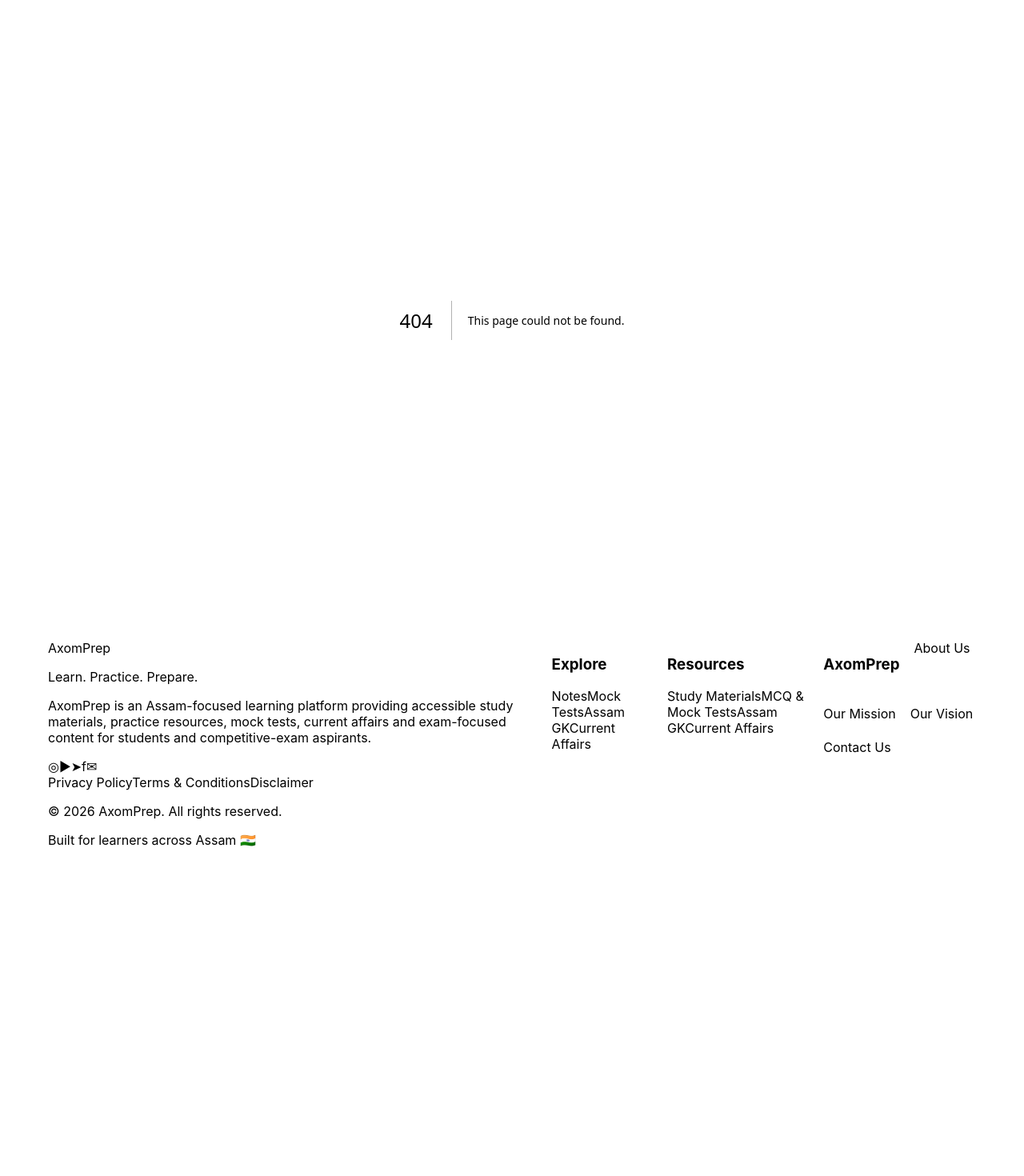
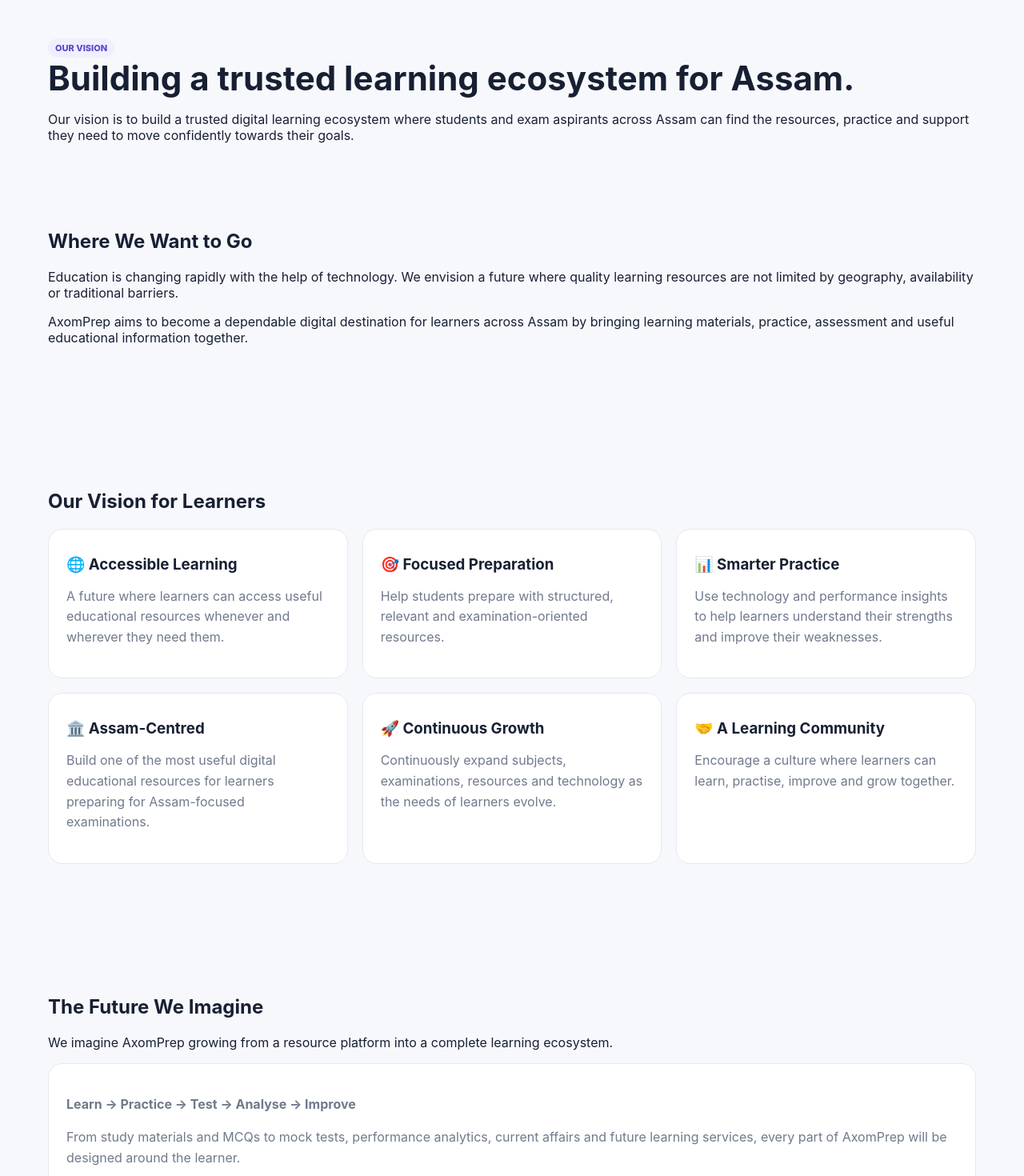
Before and after one commit to Firdushi/AxomPrep, a Next.js app: page /about/mission/vision in a window 1280 px wide. Before the commit this address had no page. Shown: the top 1470 px of the page at 80% size. Before the commit the page ends 1076 px from the top, so only its background shows below. Built offline with nearby package versions, Linux system fonts and the light colour scheme.

Commit message:
Add VisionPage component with vision details
This page outlines AxomPrep's vision for creating a trusted digital learning ecosystem for learners in Assam, detailing goals and future aspirations.

```diff
--- /dev/null
+++ b/app/about/mission/vision/page.tsx
@@ -0,0 +1,181 @@
+import Link from "next/link";
+
+export const metadata = {
+  title: "Our Vision | AxomPrep",
+  description:
+    "Discover the vision behind AxomPrep and our goal of building a trusted digital learning ecosystem for learners across Assam.",
+};
+
+export default function VisionPage() {
+  return (
+    <main className="page">
+      <div className="container">
+
+        <section className="hero-section">
+          <span className="badge">OUR VISION</span>
+
+          <h1 className="page-title">
+            Building a trusted learning ecosystem for Assam.
+          </h1>
+
+          <p className="lead">
+            Our vision is to build a trusted digital learning
+            ecosystem where students and exam aspirants across
+            Assam can find the resources, practice and support
+            they need to move confidently towards their goals.
+          </p>
+        </section>
+
+        <section className="section">
+          <h2>Where We Want to Go</h2>
+
+          <p>
+            Education is changing rapidly with the help of
+            technology. We envision a future where quality
+            learning resources are not limited by geography,
+            availability or traditional barriers.
+          </p>
+
+          <p>
+            AxomPrep aims to become a dependable digital
+            destination for learners across Assam by bringing
+            learning materials, practice, assessment and
+            useful educational information together.
+          </p>
+        </section>
+
+        <section className="section">
+          <h2>Our Vision for Learners</h2>
+
+          <div className="grid">
+
+            <div className="card">
+              <h3>🌐 Accessible Learning</h3>
+
+              <p>
+                A future where learners can access useful
+                educational resources whenever and wherever
+                they need them.
+              </p>
+            </div>
+
+            <div className="card">
+              <h3>🎯 Focused Preparation</h3>
+
+              <p>
+                Help students prepare with structured,
+                relevant and examination-oriented resources.
+              </p>
+            </div>
+
+            <div className="card">
+              <h3>📊 Smarter Practice</h3>
+
+              <p>
+                Use technology and performance insights to
+                help learners understand their strengths and
+                improve their weaknesses.
+              </p>
+            </div>
+
+            <div className="card">
+              <h3>🏛️ Assam-Centred</h3>
+
+              <p>
+                Build one of the most useful digital
+                educational resources for learners preparing
+                for Assam-focused examinations.
+              </p>
+            </div>
+
+            <div className="card">
+              <h3>🚀 Continuous Growth</h3>
+
+              <p>
+                Continuously expand subjects, examinations,
+                resources and technology as the needs of
+                learners evolve.
+              </p>
+            </div>
+
+            <div className="card">
+              <h3>🤝 A Learning Community</h3>
+
+              <p>
+                Encourage a culture where learners can
+                learn, practise, improve and grow together.
+              </p>
+            </div>
+
+          </div>
+        </section>
+
+        <section className="section">
+          <h2>The Future We Imagine</h2>
+
+          <p>
+            We imagine AxomPrep growing from a resource
+            platform into a complete learning ecosystem.
+          </p>
+
+          <div className="card">
+            <p className="lead">
+              <strong>
+                Learn → Practice → Test → Analyse → Improve
+              </strong>
+            </p>
+
+            <p>
+              From study materials and MCQs to mock tests,
+              performance analytics, current affairs and
+              future learning services, every part of AxomPrep
+              will be designed around the learner.
+            </p>
+          </div>
+        </section>
+
+        <section className="section">
+          <h2>Our Long-Term Goal</h2>
+
+          <p>
+            Our long-term goal is to contribute to a stronger
+            culture of accessible digital learning in Assam
+            and help more learners prepare for academic and
+            competitive opportunities with confidence.
+          </p>
+
+          <p>
+            We know that building this vision takes time.
+            AxomPrep will grow step by step, listening to
+            learners and continuously improving the platform.
+          </p>
+        </section>
+
+        <section className="section cta-section">
+          <span className="badge">THE JOURNEY AHEAD</span>
+
+          <h2>
+            A better way to learn is being built.
+          </h2>
+
+          <p>
+            AxomPrep is only getting started. Our journey is
+            to make learning more accessible, useful and
+            meaningful for students across Assam.
+          </p>
+
+          <div className="actions">
+            <Link href="/about" className="btn">
+              About AxomPrep
+            </Link>
+
+            <Link href="/tests" className="btn primary">
+              Start Practising
+            </Link>
+          </div>
+        </section>
+
+      </div>
+    </main>
+  );
+}
```
